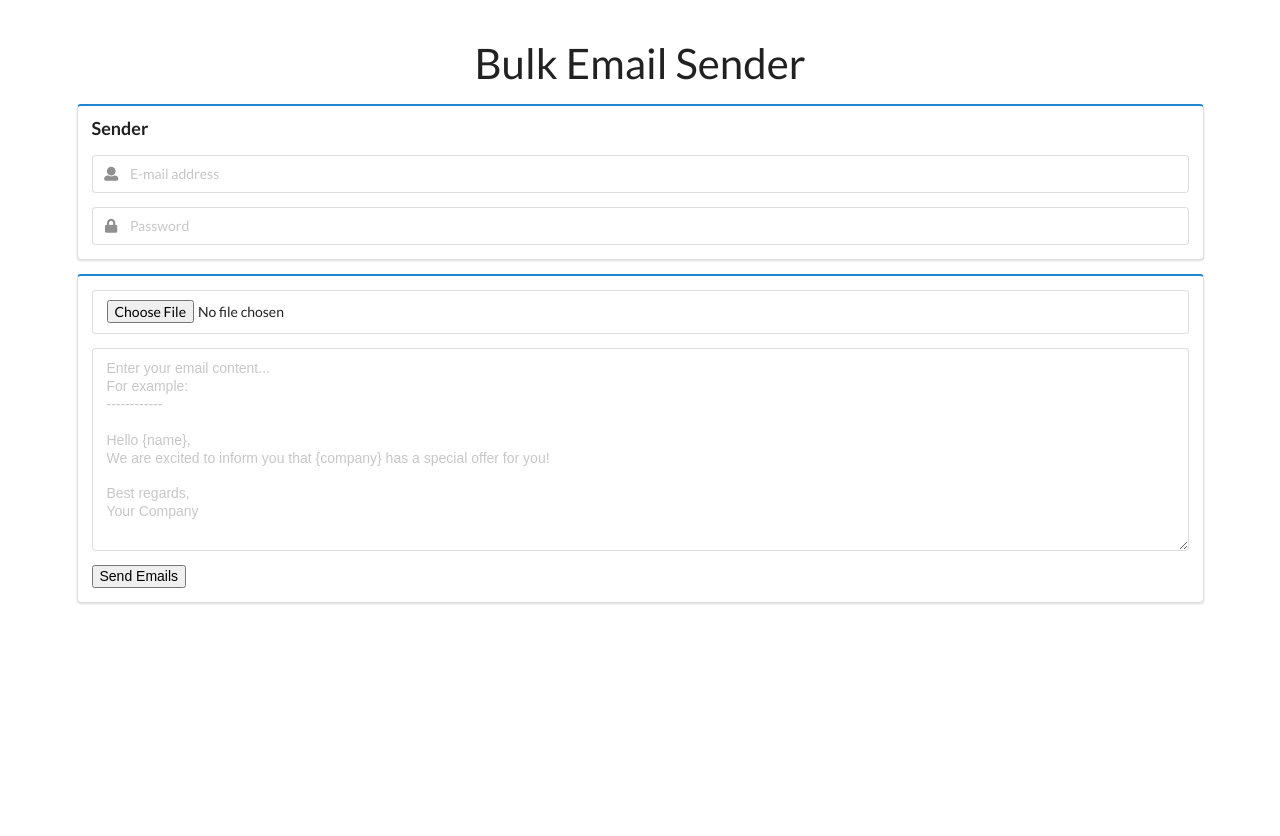
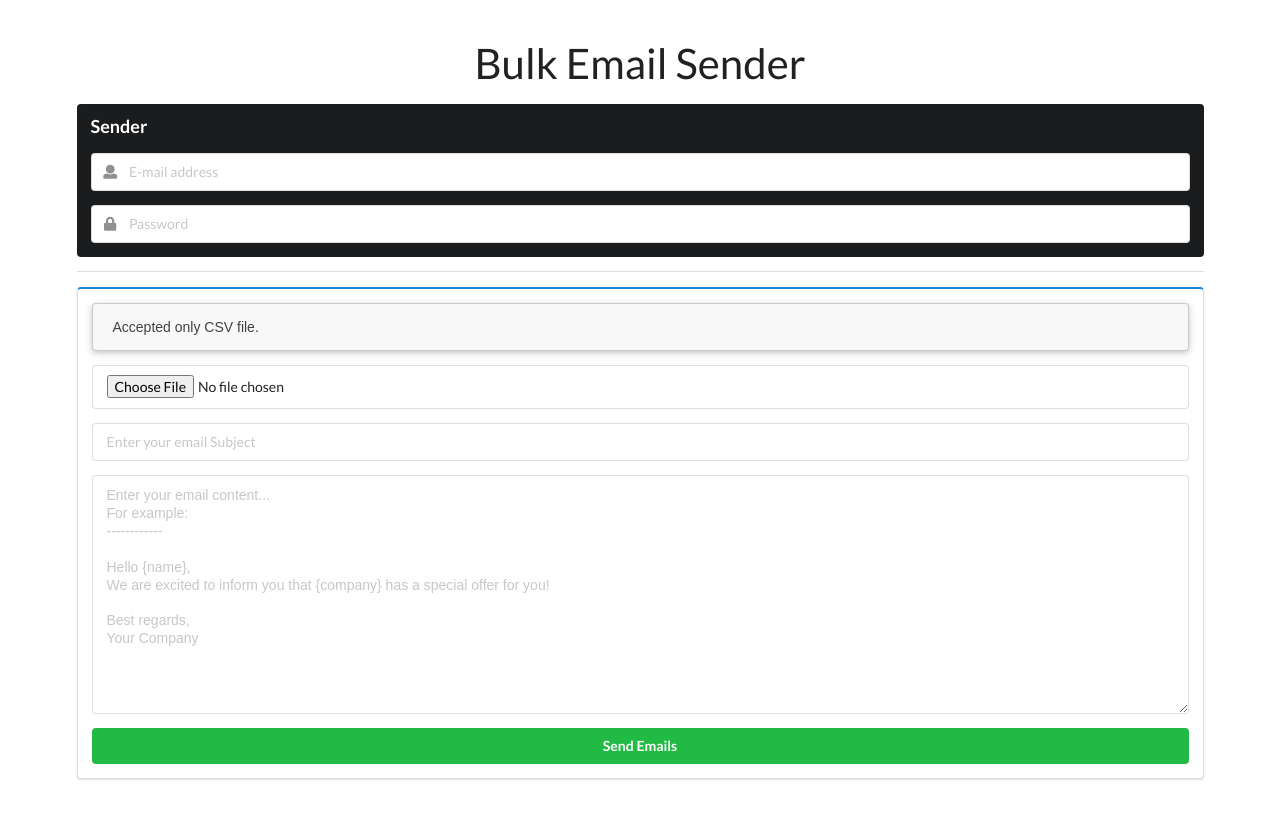
Before and after one commit to aamit-codingwhiz/BulkMail-Personalizer, a Flask app: page / in a window 1280 px wide. Run offline with Flask 3, Linux system fonts and the light colour scheme; some libraries are stand-ins or nearby versions.

Commit message:
Add files via upload

```diff
--- a/app.py
+++ b/app.py
@@ -1,9 +1,6 @@
 import yagmail
 from flask import Flask, render_template, request, redirect, url_for
 import pandas as pd
-import smtplib
-from email.mime.text import MIMEText
-from email.mime.multipart import MIMEMultipart
 
 app = Flask(__name__)
 
@@ -24,6 +21,7 @@ def send_emails():
 
     sender_mail_address = request.form['sender_mail_address']
     sender_mail_password = request.form['sender_mail_password']
+    email_subject = request.form['email_subject']
     email_content = request.form['email_content']
 
     try:
@@ -32,15 +30,21 @@ def send_emails():
         for index, row in df.iterrows():
             recipient_email = row['email']
             personalized_content = email_content
+            personalized_subject = email_subject
 
             for column_name, column_value in row.items():
                 placeholder = f'{{{column_name}}}'
+
                 if placeholder in personalized_content:
                     personalized_content = personalized_content.replace(
                         placeholder, str(column_value))
 
+                if placeholder in personalized_subject:
+                    personalized_subject = personalized_subject.replace(
+                        placeholder, str(column_value))
+
             send_email(sender_mail_address, sender_mail_password,
-                       recipient_email, 'Your Subject', personalized_content)
+                       recipient_email, personalized_subject, personalized_content)
 
         return 'Emails sent successfully!'
     except Exception as e:
@@ -63,9 +67,6 @@ def send_email(sender_mail_address, sender_mail_password, recipient_email, subje
     except Exception as e:
         print(f"Error sending email to {recipient_email}: {str(e)}")
 
-    # Example usage:
-    # send_email('recipient@example.com', 'Your Subject', 'Your Email Body')
-
 
 if __name__ == '__main__':
     app.run(debug=True)
--- a/my.csv
+++ b/my.csv
@@ -1,3 +1,2 @@
 name,email,company
-John Doe,johndoe@example.com,Acme Inc.
-Jane Smith,janesmith@example.com,Widgets Co.
+John Doe,example@mail_service.com,Acme Inc.
--- a/static/style.css
+++ b/static/style.css
@@ -1,3 +1,10 @@
+body {
+    margin: 0;
+    padding: 0;
+    font-family: sans-serif;
+    background-color: transparent;
+}
+
 body>.ui.container {
     margin-top: 3em;
 }
--- a/templates/index.html
+++ b/templates/index.html
@@ -17,8 +17,9 @@
 <body>
     <div class="ui container">
         <h1 class="ui center aligned header">Bulk Email Sender</h1>
+
         <form action="/send_emails" method="POST" enctype="multipart/form-data">
-            <div class="ui blue segment">
+            <div class="ui inverted segment">
                 <h3 class="ui left aligned header">Sender</h3>
                 <div class="ui form">
                     <div class="field">
@@ -36,12 +37,20 @@
                 </div>
             </div>
 
+            <div class="ui divider"></div>
+
 
 
             <div class="ui blue segment">
                 <div class="ui form">
                     <div class="field">
+                        <div class="ui floating message">
+                            <p>Accepted only CSV file.</p>
+                        </div>
                         <input type="file" name="csv_file" accept=".csv" required>
+                    </div>
+                    <div class="field">
+                        <input type="text" name="email_subject" id="" placeholder="Enter your email Subject">
                     </div>
                     <div class="field">
                         <textarea name="email_content" placeholder="Enter your email content...
@@ -52,15 +61,14 @@ Hello {name},
 We are excited to inform you that {company} has a special offer for you!
 
 Best regards,
-Your Company
-" rows="10" required></textarea>
+Your Company" rows="12" required></textarea>
                     </div>
-                    <div class="field">
-                        <button type="submit">Send Emails</button>
-                    </div>
+
+                    <button type="submit" class="ui fluid positive button">Send Emails</button>
                 </div>
             </div>
-        </form>
+    </div>
+    </form>
     </div>
 </body>
 
```
